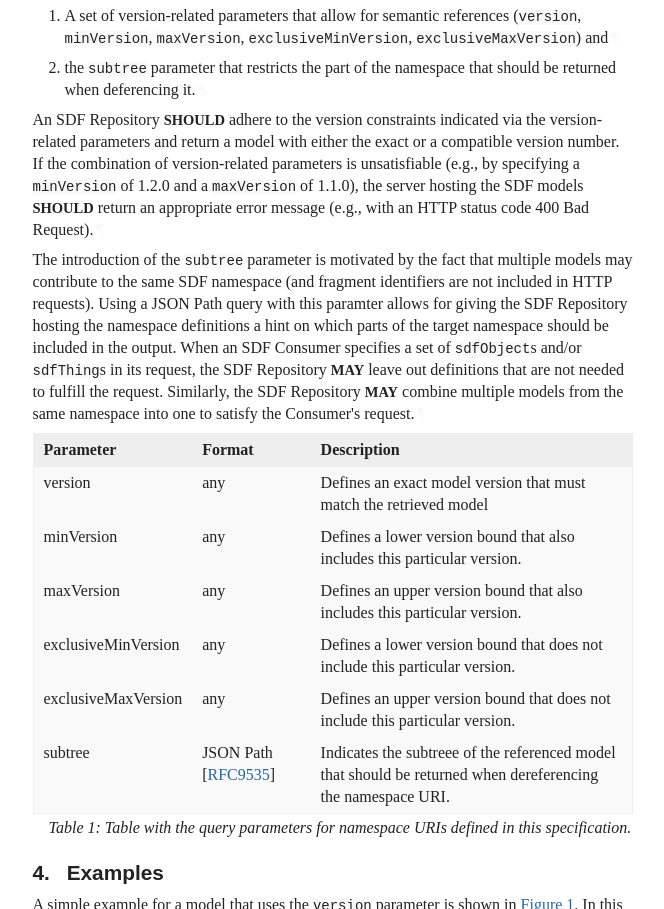
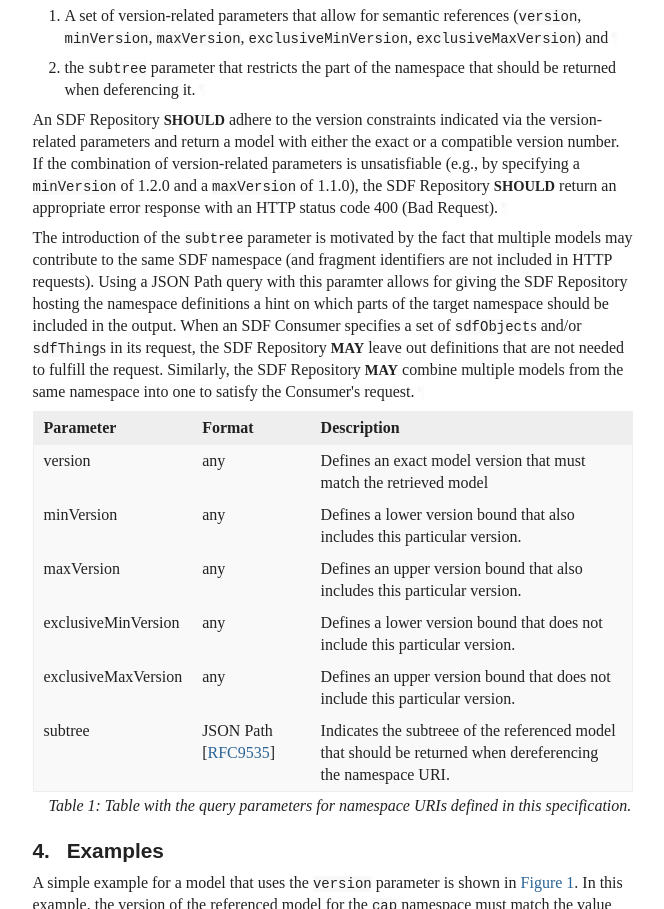
Before and after one commit to JKRhb/sdf-semantic-references, a plain HTML site: page improve-version-parameters/draft-romann-asdf-semantic-sdfref.html in a window 1280 px wide. Shown: the part 1792-2701 px from the top of the page, without its empty margins (92-756 px from the left). Drawn offline with Linux system fonts and the light colour scheme; a web font is replaced by a local one.

Commit message:
Script updating gh-pages from aeb1b89. [ci skip]

```diff
--- a/improve-version-parameters/draft-romann-asdf-semantic-sdfref.html
+++ b/improve-version-parameters/draft-romann-asdf-semantic-sdfref.html
@@ -1247,7 +1247,7 @@ This memo utilizes query parameters to enhance the namespacing concept with addi
 </li>
       </ol>
 <p id="section-3-5">An SDF Repository <span class="bcp14">SHOULD</span> adhere to the version constraints indicated via the version-related parameters and return a model with either the exact or a compatible version number.
-If the combination of version-related parameters is unsatisfiable (e.g., by specifying a <code>minVersion</code> of 1.2.0 and a <code>maxVersion</code> of 1.1.0), the server hosting the SDF models <span class="bcp14">SHOULD</span> return an appropriate error message (e.g., with an HTTP status code 400 Bad Request).<a href="#section-3-5" class="pilcrow">¶</a></p>
+If the combination of version-related parameters is unsatisfiable (e.g., by specifying a <code>minVersion</code> of 1.2.0 and a <code>maxVersion</code> of 1.1.0), the SDF Repository <span class="bcp14">SHOULD</span> return an appropriate error response with an HTTP status code 400 (Bad Request).<a href="#section-3-5" class="pilcrow">¶</a></p>
 <p id="section-3-6">The introduction of the <code>subtree</code> parameter is motivated by the fact that multiple models may contribute to the same SDF namespace (and fragment identifiers are not included in HTTP requests).
 
 Using a JSON Path query with this paramter allows for giving the SDF Repository hosting the namespace definitions a hint on which parts of the target namespace should be included in the output.
```
Also changed, not shown: improve-version-parameters/draft-romann-asdf-semantic-sdfref.txt.
